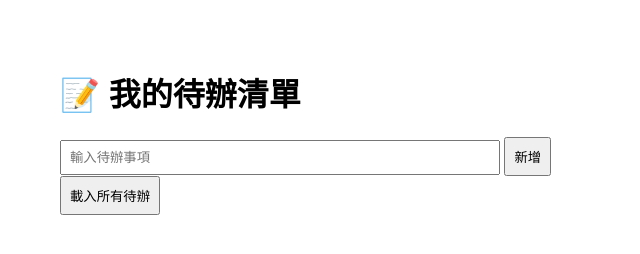
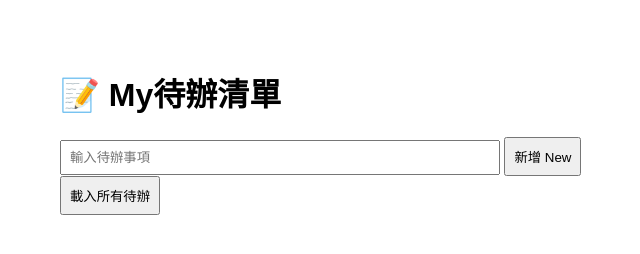
Before and after one commit to leetom1019/my-pwa-backend, a website: page public/index.html in a window 1280 px wide. Shown: the whole page, without its empty margins (280-920 px from the left). Drawn offline with Linux system fonts and the light colour scheme.

Commit message:
change header and button text

```diff
--- a/public/index.html
+++ b/public/index.html
@@ -14,11 +14,11 @@
   </style>
 </head>
 <body>
-  <h1>📝 我的待辦清單</h1>
+  <h1>📝 My待辦清單</h1>
 
   <div>
     <input type="text" id="todoInput" placeholder="輸入待辦事項" />
-    <button onclick="addTodo()">新增</button>
+    <button onclick="addTodo()">新增 New</button>
   </div>
 
   <button onclick="loadTodos()">載入所有待辦</button>
```
